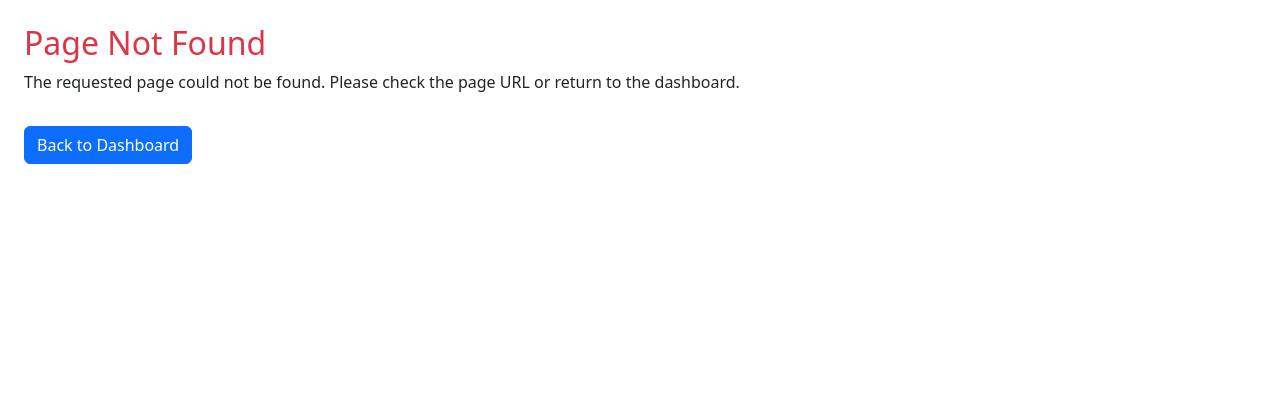
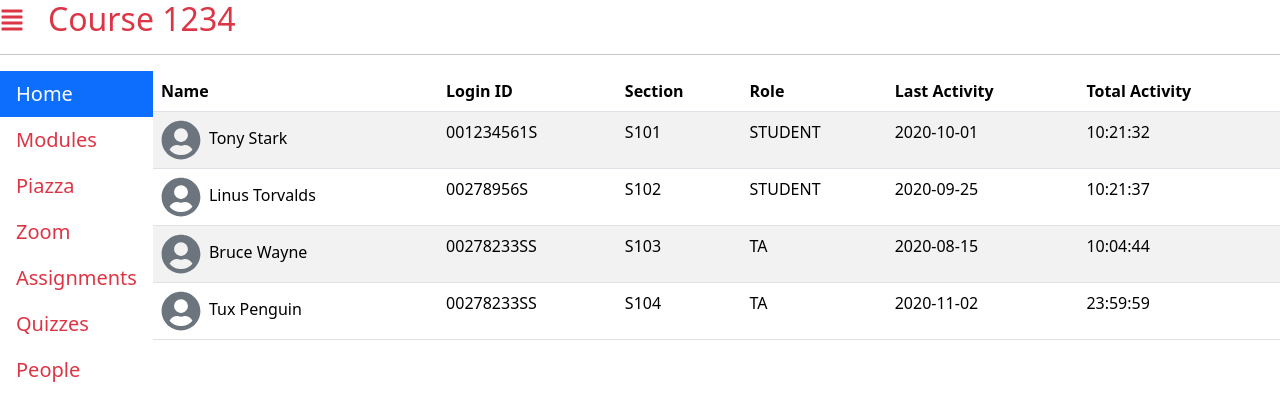
Before and after one commit to estebanpuyanas/cs4550-webdev, a Next.js app: page /courses/1234/people/table in a window 1280 px wide. Before the commit this address had no page. Shown: the top 420 px of the page. Built offline with nearby package versions, Linux system fonts and the light colour scheme.

Commit message:
starting 2.5.7

```diff
--- a/app/(kambaz)/courses/[cid]/Navigation.tsx
+++ b/app/(kambaz)/courses/[cid]/Navigation.tsx
@@ -57,7 +57,7 @@ export default function CourseNavigation() {
       </Link>
 
       <Link
-        href="/courses/1234/people/Table"
+        href="/courses/1234/people/table"
         id="wd-course-people-link"
         className="list-group-item text-danger border-0"
       >
--- /dev/null
+++ b/app/(kambaz)/courses/[cid]/people/table/page.tsx
@@ -0,0 +1,73 @@
+import { Table } from "react-bootstrap";
+import { FaUserCircle } from "react-icons/fa";
+export default function PeopleTable() {
+  return (
+    <div id="wd-people-table">
+      <Table striped>
+        <thead>
+          <tr>
+            <th>Name</th>
+            <th>Login ID</th>
+            <th>Section</th>
+            <th>Role</th>
+            <th>Last Activity</th>
+            <th>Total Activity</th>
+          </tr>
+        </thead>
+        <tbody>
+          <tr>
+            <td className="wd-full-name text-nowrap">
+              <FaUserCircle className="me-2 fs-1 text-secondary" />
+              <span className="wd-first-name">Tony</span>{" "}
+              <span className="wd-last-name">Stark</span>
+            </td>
+            <td className="wd-login-id">001234561S</td>
+            <td className="wd-section">S101</td>
+            <td className="wd-role">STUDENT</td>
+            <td className="wd-last-activity">2020-10-01</td>
+            <td className="wd-total-activity">10:21:32</td>
+          </tr>
+
+          <tr>
+            <td className="wd-full-name text-nowrap">
+              <FaUserCircle className="me-2 fs-1 text-secondary" />
+              <span className="wd-first-name">Linus</span>{" "}
+              <span className="wd-last-name">Torvalds</span>
+            </td>
+            <td className="wd-login-id">00278956S</td>
+            <td className="wd-section">S102</td>
+            <td className="wd-role">STUDENT</td>
+            <td className="wd-last-activity">2020-09-25</td>
+            <td className="wd-total-activity">10:21:37</td>
+          </tr>
+
+          <tr>
+            <td className="wd-full-name text-nowrap">
+              <FaUserCircle className="me-2 fs-1 text-secondary" />
+              <span className="wd-first-name">Bruce</span>{" "}
+              <span className="wd-last-name">Wayne</span>
+            </td>
+            <td className="wd-login-id">00278233SS</td>
+            <td className="wd-section">S103</td>
+            <td className="wd-role">TA</td>
+            <td className="wd-last-activity">2020-08-15</td>
+            <td className="wd-total-activity">10:04:44</td>
+          </tr>
+
+          <tr>
+            <td className="wd-full-name text-nowrap">
+              <FaUserCircle className="me-2 fs-1 text-secondary" />
+              <span className="wd-first-name">Tux</span>{" "}
+              <span className="wd-last-name">Penguin</span>
+            </td>
+            <td className="wd-login-id">00278233SS</td>
+            <td className="wd-section">S104</td>
+            <td className="wd-role">TA</td>
+            <td className="wd-last-activity">2020-11-02</td>
+            <td className="wd-total-activity">23:59:59</td>
+          </tr>
+        </tbody>
+      </Table>
+    </div>
+  );
+}
```
